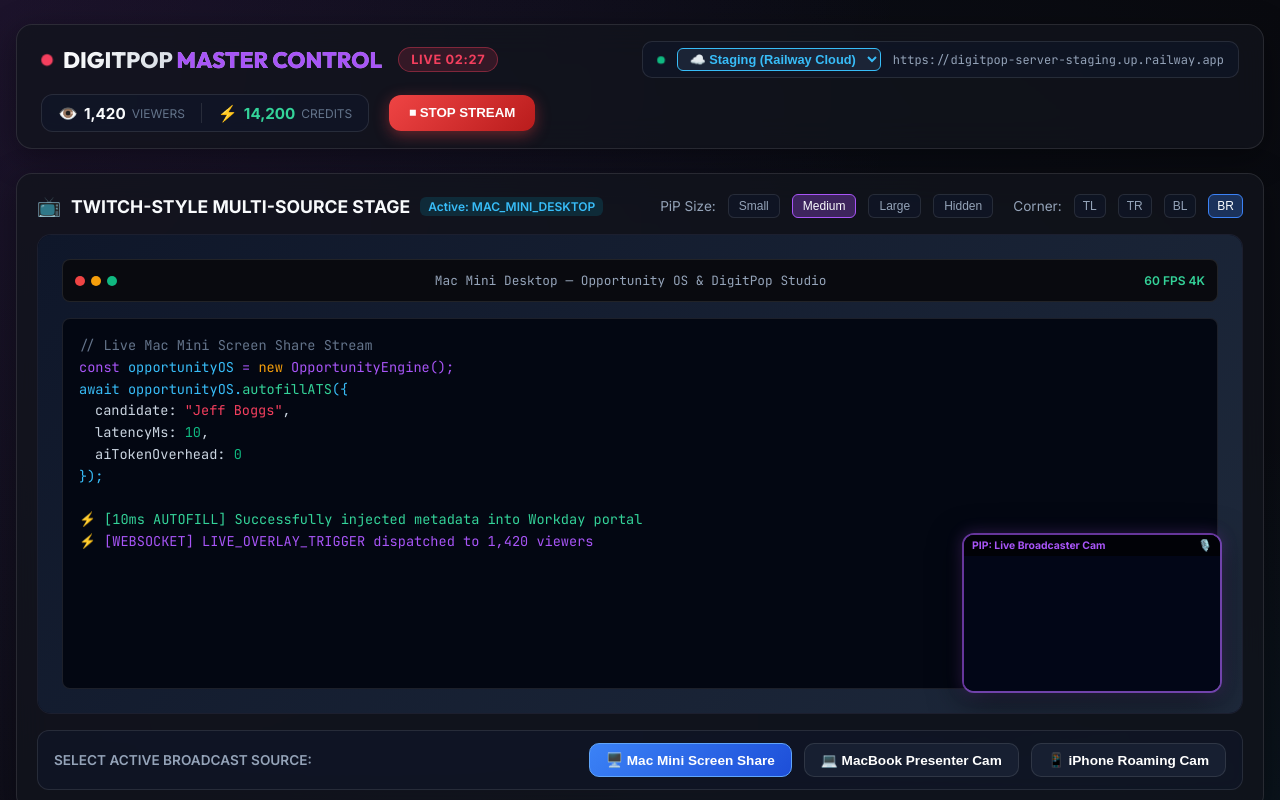
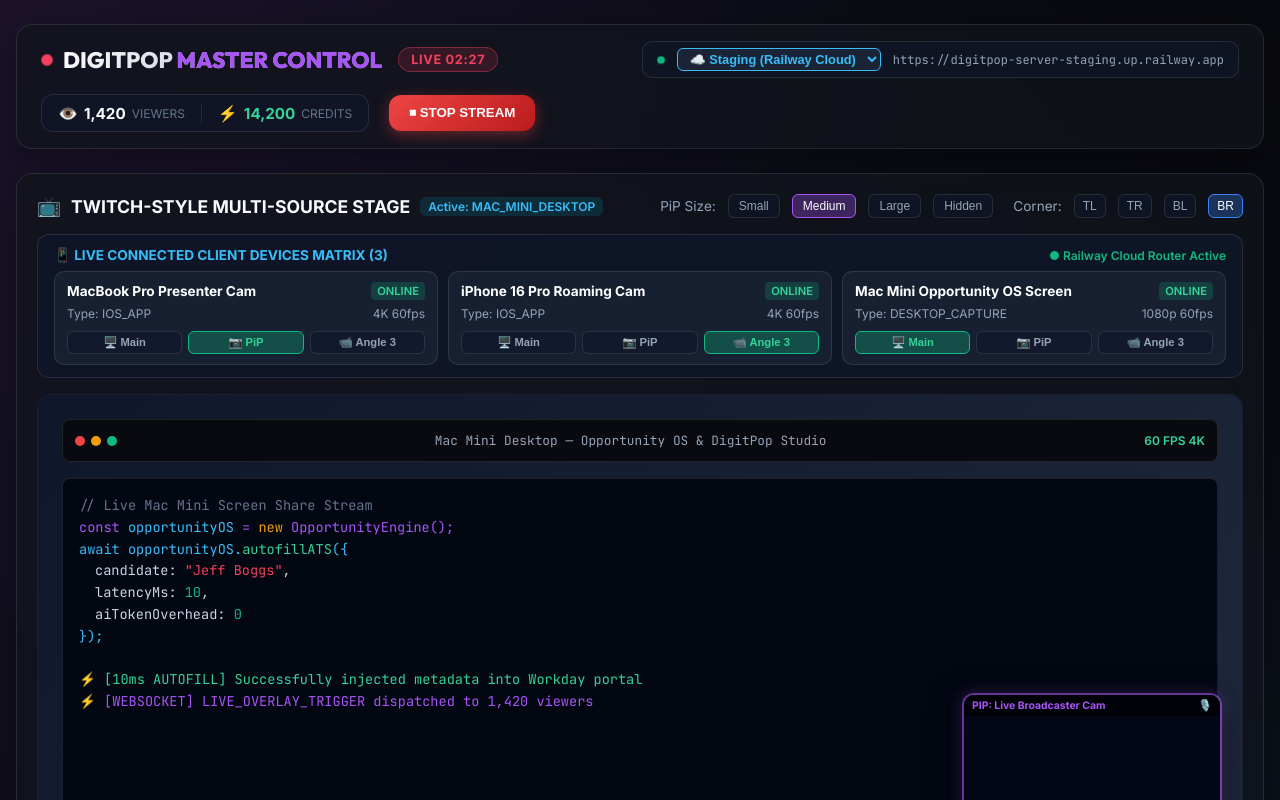
Before and after one commit to BoggsSystems/DigitPopMasterControl, a React (Vite) app: page / in a window 1280 px wide. Shown: the top 800 px of the page. Built offline with nearby package versions, Linux system fonts and the light colour scheme; no server answers.

Commit message:
Add live Connected Client Devices Matrix UI and 1-tap role routing to TwitchStage.jsx

```diff
--- a/src/components/TwitchStage.jsx
+++ b/src/components/TwitchStage.jsx
@@ -37,7 +37,7 @@
           width: '100%',
           height: '100%',
           objectFit: 'cover',
-          transform: 'scaleX(-1)' // Mirror view for natural presenter selfie angle
+          transform: 'scaleX(-1)'
         }}
       />
       {!hasPermission && (
@@ -54,9 +54,44 @@
 }
 
 export default function TwitchStage({ activeSource, onSelectSource }) {
-  const [pipPosition, setPipPosition] = useState('bottom-right'); // top-left, top-right, bottom-left, bottom-right
-  const [pipSize, setPipSize] = useState('medium'); // small, medium, large, hidden
+  const [pipPosition, setPipPosition] = useState('bottom-right');
+  const [pipSize, setPipSize] = useState('medium');
   const [isMuted, setIsMuted] = useState(false);
+  const [connectedDevices, setConnectedDevices] = useState([
+    { deviceId: 'dev_macbook_01', deviceName: 'MacBook Pro Presenter Cam', deviceType: 'IOS_APP', status: 'ONLINE', resolution: '4K 60fps', role: 'PIP_FACE' },
+    { deviceId: 'dev_iphone_02', deviceName: 'iPhone 16 Pro Roaming Cam', deviceType: 'IOS_APP', status: 'ONLINE', resolution: '4K 60fps', role: 'ANGLE_3' },
+    { deviceId: 'dev_macmini_03', deviceName: 'Mac Mini Opportunity OS Screen', deviceType: 'DESKTOP_CAPTURE', status: 'ONLINE', resolution: '1080p 60fps', role: 'MAIN_SCREEN' }
+  ]);
+
+  useEffect(() => {
+    async function fetchSources() {
+      try {
+        const res = await fetch('https://digitpop-server-staging.up.railway.app/api/stream/session/a95eae04-e911-4ab3-8a78-c1d876b4ac58/sources');
+        const data = await res.json();
+        if (data.success && data.devices && data.devices.length > 0) {
+          setConnectedDevices(data.devices);
+        }
+      } catch (err) {
+        // Fallback to active state
+      }
+    }
+    fetchSources();
+    const interval = setInterval(fetchSources, 5000);
+    return () => clearInterval(interval);
+  }, []);
+
+  const assignDeviceRole = async (deviceId, newRole) => {
+    setConnectedDevices(prev => prev.map(d => d.deviceId === deviceId ? { ...d, role: newRole } : d));
+    try {
+      await fetch('https://digitpop-server-staging.up.railway.app/api/stream/session/a95eae04-e911-4ab3-8a78-c1d876b4ac58/route-source', {
+        method: 'POST',
+        headers: { 'Content-Type': 'application/json' },
+        body: JSON.stringify({ deviceId, assignedRole: newRole })
+      });
+    } catch (err) {
+      console.warn('Role assignment notice:', err);
+    }
+  };
 
   const getPipStyles = () => {
     let sizeStyles = { width: '260px', height: '160px' };
@@ -137,13 +172,56 @@
         </div>
       </div>
 
+      {/* Connected Devices Source Matrix Bar */}
+      <div style={{ background: 'rgba(15, 23, 42, 0.8)', padding: '12px 16px', borderRadius: '12px', border: '1px solid var(--border-glass)', display: 'flex', flexDirection: 'column', gap: '8px' }}>
+        <div style={{ display: 'flex', alignItems: 'center', justifyContent: 'space-between' }}>
+          <span style={{ fontSize: '0.85rem', fontWeight: 700, color: '#38bdf8' }}>📱 LIVE CONNECTED CLIENT DEVICES MATRIX ({connectedDevices.length})</span>
+          <span style={{ fontSize: '0.75rem', color: '#10b981', fontWeight: 600 }}>● Railway Cloud Router Active</span>
+        </div>
+
+        <div style={{ display: 'grid', gridTemplateColumns: 'repeat(auto-fit, minmax(280px, 1fr))', gap: '10px' }}>
+          {connectedDevices.map(dev => (
+            <div key={dev.deviceId} style={{ background: 'rgba(30, 41, 59, 0.6)', padding: '10px 12px', borderRadius: '10px', border: '1px solid var(--border-glass)', display: 'flex', flexDirection: 'column', gap: '6px' }}>
+              <div style={{ display: 'flex', alignItems: 'center', justifyContent: 'space-between' }}>
+                <span style={{ fontWeight: 700, fontSize: '0.85rem', color: '#fff' }}>{dev.deviceName}</span>
+                <span style={{ background: 'rgba(16, 185, 129, 0.2)', color: '#34d399', fontSize: '0.7rem', padding: '2px 6px', borderRadius: '4px', fontWeight: 600 }}>ONLINE</span>
+              </div>
+              <div style={{ display: 'flex', alignItems: 'center', justifyContent: 'space-between', fontSize: '0.75rem', color: '#94a3b8' }}>
+                <span>Type: {dev.deviceType}</span>
+                <span>{dev.resolution}</span>
+              </div>
+              <div style={{ display: 'flex', gap: '6px', marginTop: '4px' }}>
+                {['MAIN_SCREEN', 'PIP_FACE', 'ANGLE_3'].map(role => (
+                  <button
+                    key={role}
+                    onClick={() => assignDeviceRole(dev.deviceId, role)}
+                    style={{
+                      flex: 1,
+                      padding: '4px 6px',
+                      borderRadius: '6px',
+                      fontSize: '0.7rem',
+                      fontWeight: 600,
+                      cursor: 'pointer',
+                      border: dev.role === role ? '1px solid #10b981' : '1px solid var(--border-glass)',
+                      background: dev.role === role ? 'rgba(16, 185, 129, 0.3)' : 'rgba(15, 23, 42, 0.6)',
+                      color: dev.role === role ? '#34d399' : '#94a3b8'
+                    }}
+                  >
+                    {role === 'MAIN_SCREEN' ? '🖥️ Main' : role === 'PIP_FACE' ? '📷 PiP' : '📹 Angle 3'}
+                  </button>
+                ))}
+              </div>
+            </div>
+          ))}
+        </div>
+      </div>
+
       {/* Main Broadcast Composition Canvas */}
       <div style={{ position: 'relative', width: '100%', height: '480px', borderRadius: '14px', overflow: 'hidden', background: '#020617', border: '1px solid var(--border-glass)' }}>
-        {/* Main Background Feed: Mac Mini Screen Share Demo */}
+        {/* Main Background Feed */}
         <div style={{ width: '100%', height: '100%', position: 'relative', display: 'flex', flexDirection: 'column', justifyContent: 'center', alignItems: 'center' }}>
           {activeSource === 'MAC_MINI_DESKTOP' ? (
             <div style={{ width: '100%', height: '100%', background: 'linear-gradient(135deg, #0f172a, #1e293b)', padding: '24px', display: 'flex', flexDirection: 'column', gap: '16px' }}>
-              {/* Mock IDE / Desktop Demo Window */}
               <div style={{ width: '100%', background: '#090a0f', borderRadius: '8px', border: '1px solid var(--border-glass)', padding: '12px', display: 'flex', alignItems: 'center', justifyContent: 'space-between' }}>
                 <div style={{ display: 'flex', gap: '6px' }}>
                   <div style={{ width: '10px', height: '10px', borderRadius: '50%', background: '#ef4444' }} />
@@ -188,7 +266,6 @@
               </button>
             </div>
 
-            {/* Inset Camera Feed Preview */}
             <LiveCameraStream activeSource="PIP_CAM" isPip />
           </div>
         </div>
```
